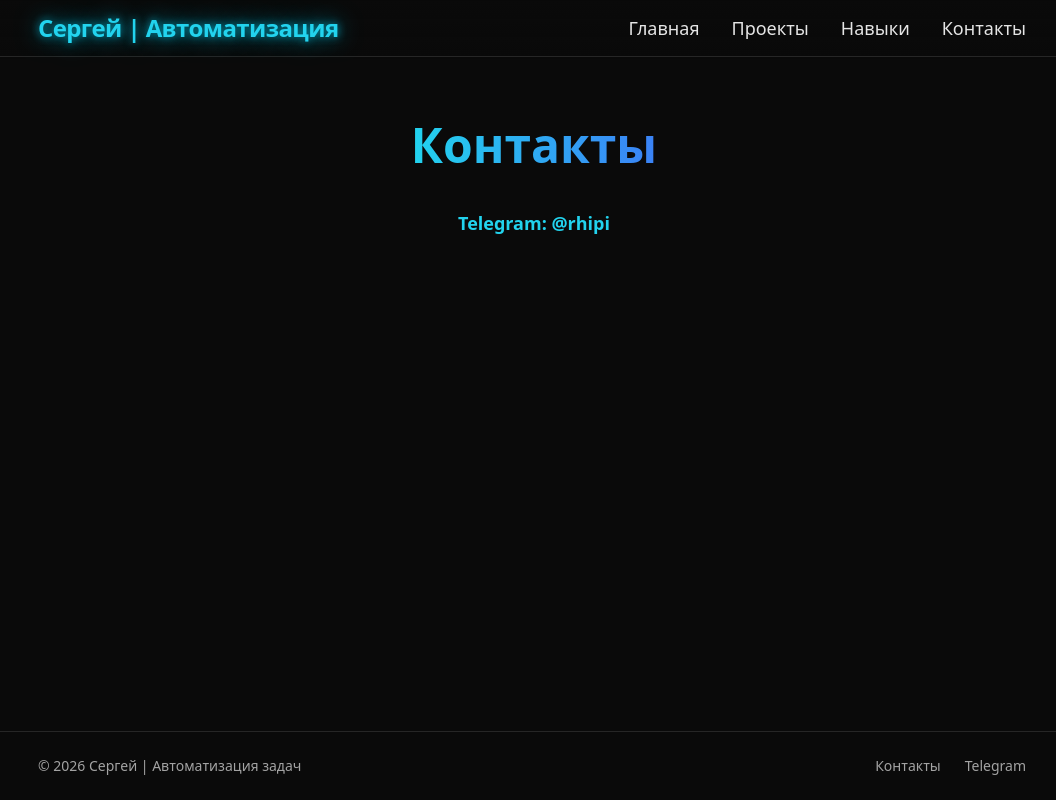
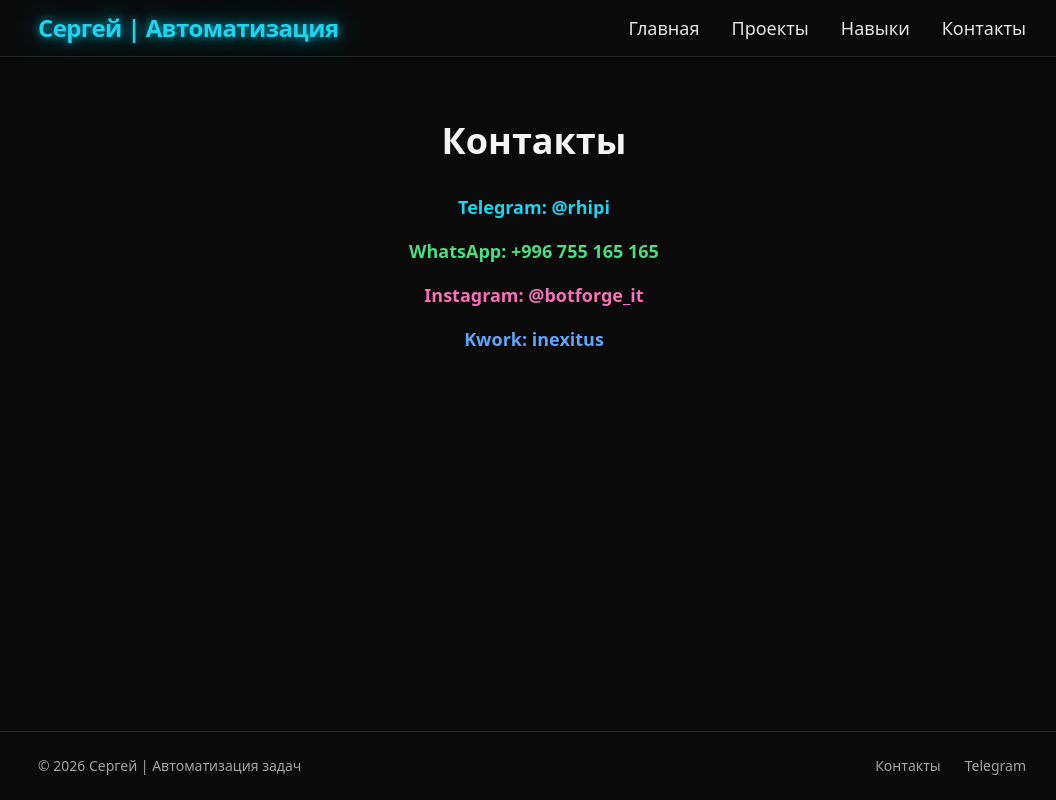
Before and after one commit to DOLLDI/developer-portfolio, a Next.js app: page /contacts in a window 1280 px wide. Shown: the whole page, without its empty margins (106-1162 px from the left). Built offline with nearby package versions, Linux system fonts and the light colour scheme.

Commit message:
fix(nav): свечение пунктов меню только вокруг текста при наведении/фокусе (text-shadow)

```diff
--- a/src/app/_components/Header.tsx
+++ b/src/app/_components/Header.tsx
@@ -31,14 +31,29 @@ export default function Header() {
         </motion.div>
         <div className="hidden md:flex gap-6">
           {navLinks.map((link) => (
-            <motion.div key={link.href} whileHover={{ boxShadow: "0 0 16px 0px #06b6d4aa", scale: 1.06 }} className="inline-block">
+            <div key={link.href} className="inline-block">
               <Link
                 href={link.href}
                 className="text-lg font-medium text-neutral-200 hover:text-cyan-400 transition-colors px-1 rounded"
+                style={{
+                  transition: 'text-shadow 0.3s',
+                }}
+                onMouseEnter={e => {
+                  (e.target as HTMLElement).style.textShadow = '0 0 16px #06b6d4cc, 0 0 6px #06b6d4cc';
+                }}
+                onMouseLeave={e => {
+                  (e.target as HTMLElement).style.textShadow = '';
+                }}
+                onFocus={e => {
+                  (e.target as HTMLElement).style.textShadow = '0 0 16px #06b6d4cc, 0 0 6px #06b6d4cc';
+                }}
+                onBlur={e => {
+                  (e.target as HTMLElement).style.textShadow = '';
+                }}
               >
                 {link.label}
               </Link>
-            </motion.div>
+            </div>
           ))}
         </div>
         <button
@@ -59,15 +74,30 @@ export default function Header() {
           className="md:hidden bg-neutral-950/95 px-4 pb-4 flex flex-col gap-4 border-b border-neutral-800"
         >
           {navLinks.map((link) => (
-            <motion.div key={link.href} whileHover={{ boxShadow: "0 0 16px 0px #06b6d4aa", scale: 1.06 }} className="inline-block">
+            <div key={link.href} className="inline-block">
               <Link
                 href={link.href}
                 className="text-lg font-medium text-neutral-200 hover:text-cyan-400 transition-colors px-1 rounded"
+                style={{
+                  transition: 'text-shadow 0.3s',
+                }}
+                onMouseEnter={e => {
+                  (e.target as HTMLElement).style.textShadow = '0 0 16px #06b6d4cc, 0 0 6px #06b6d4cc';
+                }}
+                onMouseLeave={e => {
+                  (e.target as HTMLElement).style.textShadow = '';
+                }}
+                onFocus={e => {
+                  (e.target as HTMLElement).style.textShadow = '0 0 16px #06b6d4cc, 0 0 6px #06b6d4cc';
+                }}
+                onBlur={e => {
+                  (e.target as HTMLElement).style.textShadow = '';
+                }}
                 onClick={() => setOpen(false)}
               >
                 {link.label}
               </Link>
-            </motion.div>
+            </div>
           ))}
         </motion.div>
       )}
--- a/src/app/contacts/page.tsx
+++ b/src/app/contacts/page.tsx
@@ -1,20 +1,21 @@
-"use client";
 import { motion } from "framer-motion";
 
-export default function ContactsPage() {
+export default function Contacts() {
   return (
-    <section className="py-16 px-4 max-w-2xl mx-auto">
-      <motion.h1
+    <section id="contacts" className="py-16 px-4 max-w-2xl mx-auto">
+      <motion.h2
         initial={{ opacity: 0, y: 30 }}
-        animate={{ opacity: 1, y: 0 }}
-        transition={{ duration: 0.7 }}
-        className="text-4xl md:text-5xl font-bold mb-10 text-center bg-gradient-to-r from-cyan-400 to-blue-500 bg-clip-text text-transparent"
+        whileInView={{ opacity: 1, y: 0 }}
+        viewport={{ once: true }}
+        transition={{ duration: 0.6 }}
+        className="text-3xl md:text-4xl font-bold mb-8 text-center"
       >
         Контакты
-      </motion.h1>
+      </motion.h2>
       <motion.div
         initial={{ opacity: 0, y: 20 }}
-        animate={{ opacity: 1, y: 0 }}
+        whileInView={{ opacity: 1, y: 0 }}
+        viewport={{ once: true }}
         transition={{ delay: 0.2, duration: 0.5 }}
         className="flex flex-col items-center gap-4"
       >
@@ -26,6 +27,30 @@ export default function ContactsPage() {
         >
           Telegram: @rhipi
         </a>
+        <a
+          href="https://wa.me/996755165165"
+          target="_blank"
+          rel="noopener noreferrer"
+          className="text-lg font-semibold text-green-400 hover:underline"
+        >
+          WhatsApp: +996 755 165 165
+        </a>
+        <a
+          href="https://www.instagram.com/botforge_it/"
+          target="_blank"
+          rel="noopener noreferrer"
+          className="text-lg font-semibold text-pink-400 hover:underline"
+        >
+          Instagram: @botforge_it
+        </a>
+        <a
+          href="https://kwork.ru/user/inexitus"
+          target="_blank"
+          rel="noopener noreferrer"
+          className="text-lg font-semibold text-blue-400 hover:underline"
+        >
+          Kwork: inexitus
+        </a>
       </motion.div>
     </section>
   );
```
